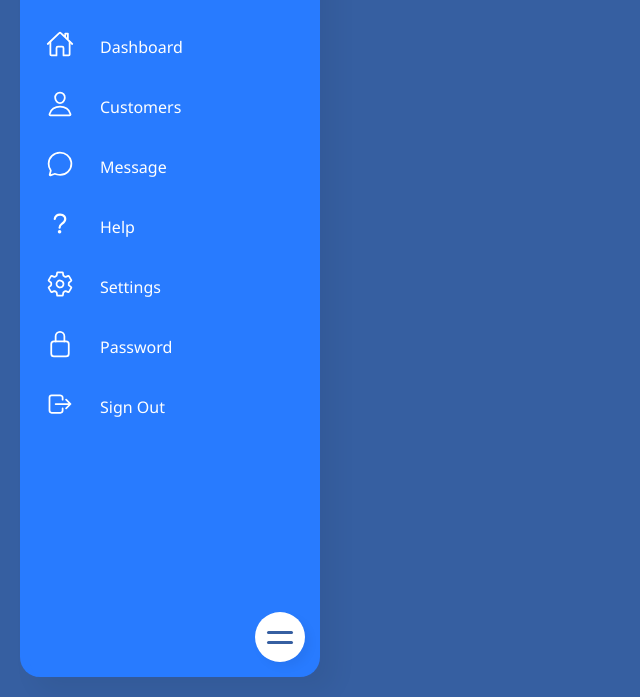
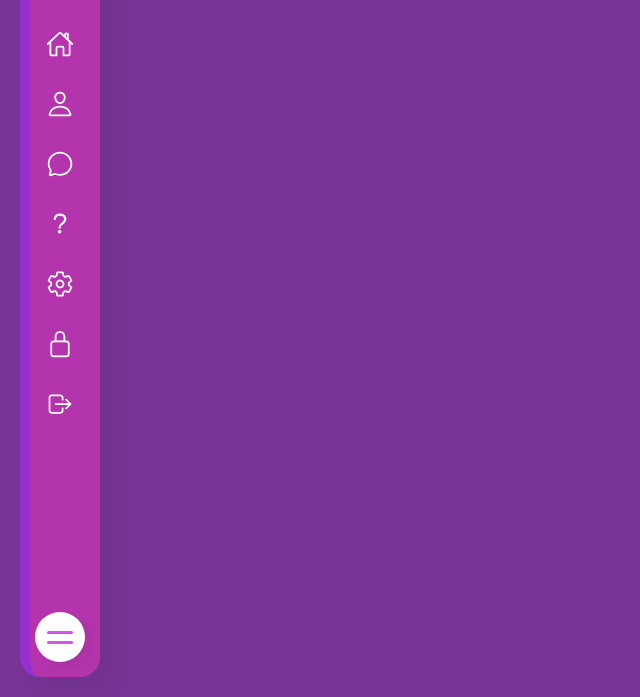
Before and after one commit to codingGosia/admin-dasboard, a plain HTML site: page index.html in a window 1280 px wide. Shown: the part 103-800 px from the top of the page, without its empty margins (0-640 px from the left). Drawn offline with nearby package versions, Linux system fonts and the light colour scheme.

```diff
--- a/index.html
+++ b/index.html
@@ -12,7 +12,7 @@
       <ul>
         <li>
           <a href="#">
-            <span class="icon"><ion-icon name="logo-apple"></ion-icon></span>
+            <span class="icon"><ion-icon name="sparkles-outline"></ion-icon></span>
             <span class="title">Brand Name</span>
         </li>
         <li>
--- a/style.css
+++ b/style.css
@@ -6,18 +6,18 @@
 }
 body {
   min-height: 100vh;
-  background: #365fa1;
+  background: #783597;
 }
 .navigation {
   position: fixed;
   inset: 20px;
   width: 80px;
-  width: 300px;
-  background: #287bff;
-  border-left: 10px solid #287bff;
+  background: #b434ae;
+  border-left: 10px solid #9630d1;
   border-radius: 20px;
   overflow: hidden;
-  box-shadow: 15px 15px 25px rgba(0,0,0,0.05) ;
+  box-shadow: 15px 15px 25px rgba(0,0,0,0.05);
+  transition: 0.5s;
  }
  .toggle {
   position: absolute;
@@ -39,7 +39,7 @@
   width: 26px;
   height: 3px;
   border-radius: 3px;
-  background: #365fa1;
+  background: #d552f0;
   transform: translateY(-5px);
   transition: 1s;
  }
@@ -49,7 +49,7 @@
   width: 26px;
   height: 3px;
   border-radius: 3px;
-  background: #365fa1;
+  background: #d552f0;
   transform: translateY(5px);
   transition: 1s;
  }
@@ -111,7 +111,7 @@
   color: #fff;
  }
  .navigation ul li:hover:not(:first-child) a {
-  color: #365fa1;
+  color: #b434ae;
 }
 .navigation ul li a .icon {
   position: relative;
@@ -133,3 +133,6 @@
   text-align: start;
   white-space: nowrap;
 }
+.navigation.active {
+  width: 300px;
+}
```
Lines whose indentation alone changed are shown as unchanged.
